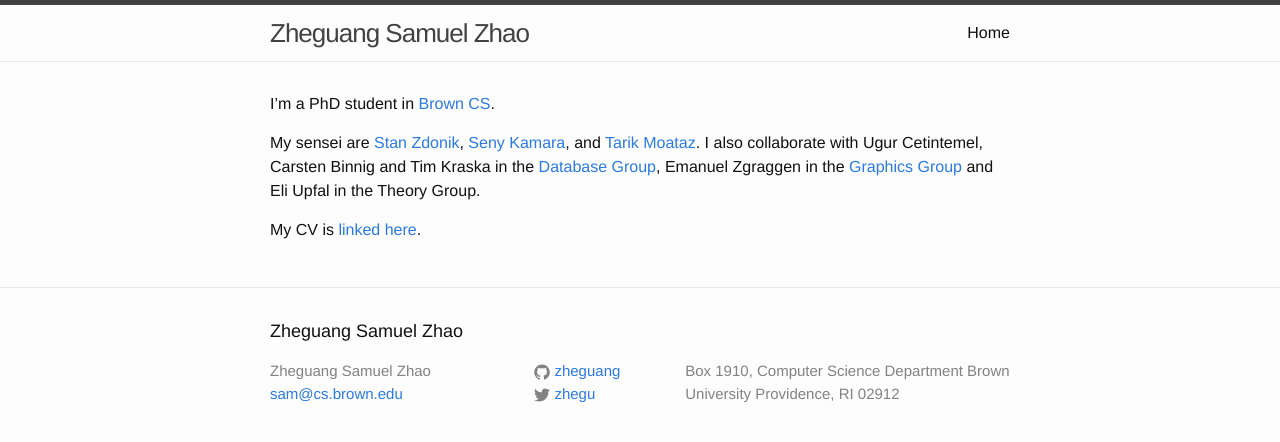
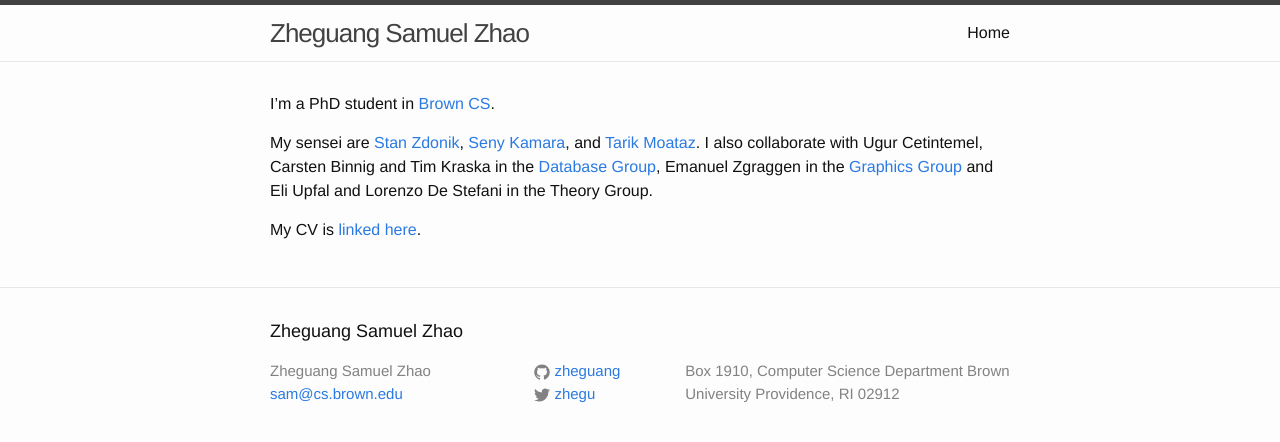
Before and after one commit to zheguang/zheguang.github.io, a Jekyll site: the page built from index.md, in a window 1280 px wide. Shown: the top 442 px of the page. Built offline with Jekyll 4.4.1, drawn with Linux system fonts in a browser that asks for light colours.

Commit message:
update index

```diff
--- a/index.md
+++ b/index.md
@@ -5,6 +5,6 @@ title: Home
 
 I'm a PhD student in [Brown CS](http://cs.brown.edu).
 
-My sensei are [Stan Zdonik](http://cs.brown.edu/~sbz/), [Seny Kamara](http://cs.brown.edu/~seny/), and [Tarik Moataz](http://cs.brown.edu/~tmoataz/). I also collaborate with Ugur Cetintemel, Carsten Binnig and Tim Kraska in the [Database Group](http://database.cs.brown.edu/), Emanuel Zgraggen in the [Graphics Group](http://graphics.cs.brown.edu/research/) and Eli Upfal in the Theory Group.
+My sensei are [Stan Zdonik](http://cs.brown.edu/~sbz/), [Seny Kamara](http://cs.brown.edu/~seny/), and [Tarik Moataz](http://cs.brown.edu/~tmoataz/). I also collaborate with Ugur Cetintemel, Carsten Binnig and Tim Kraska in the [Database Group](http://database.cs.brown.edu/), Emanuel Zgraggen in the [Graphics Group](http://graphics.cs.brown.edu/research/) and Eli Upfal and Lorenzo De Stefani in the Theory Group.
 
 My CV is [linked here](http://zheguang.github.io/cv.pdf).
```
